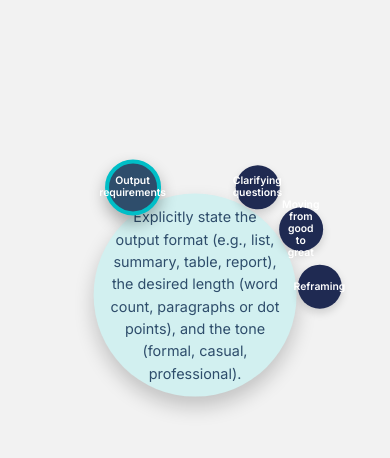
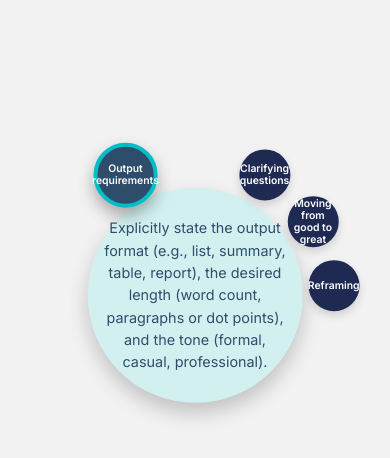
Before and after one commit to kathrynmcgilvrayeles/Refining-your-responses, a plain HTML site: page index.html in a window 390 px wide. Both pictures are taken after a click on the button "Output requirements". Drawn offline with nearby package versions, Linux system fonts and the light colour scheme.

Commit message:
Update index.html

```diff
--- a/index.html
+++ b/index.html
@@ -3,8 +3,7 @@
 <head>
   <meta charset="UTF-8" />
   <meta name="viewport" content="width=device-width, initial-scale=1" />
-  <title>Prompting Essentials — Orbit Bubbles</title>
-  <!-- Tailwind (utility only; styles below handle visuals) -->
+  <title>Prompting Essentials — Orbit Bubbles (Right → Left)</title>
   <script src="https://cdn.tailwindcss.com"></script>
   <style>
     @import url('https://fonts.googleapis.com/css2?family=Inter:wght@400;600;700&display=swap');
@@ -41,14 +40,14 @@
     }
 
     .large-circle{
-      width:300px;
-      height:300px;
+      width:340px; /* larger centre circle */
+      height:340px;
       background:var(--light);
       border-radius:50%;
       display:flex;
       align-items:center;
       justify-content:center;
-      padding:24px;
+      padding:28px;
       text-align:center;
       line-height:1.55;
       box-shadow:0 10px 20px rgba(0,0,0,.2);
@@ -60,21 +59,14 @@
       color:var(--darker);
     }
 
-    .large-circle p{
-      margin:0;
-      font-size:1rem;
-      font-weight:400;
-    }
+    .large-circle p{ margin:0; font-size:1rem; font-weight:400; }
 
-    #small-circles-wrapper{
-      position:absolute;
-      inset:0;
-    }
+    #small-circles-wrapper{ position:absolute; inset:0; }
 
     .small-circle{
       position:absolute;
-      width:82px;
-      height:82px;
+      width:95px;   /* larger small circle */
+      height:95px;
       background:var(--blue);
       color:#fff;
       border-radius:50%;
@@ -88,35 +80,26 @@
       font-size:.8rem;
       font-weight:600;
       box-shadow:0 4px 8px rgba(0,0,0,.15);
-      transition:
-        transform .7s ease-in-out,
-        width .25s ease-in-out,
-        height .25s ease-in-out,
-        border .25s ease-in-out,
-        color .25s ease-in-out,
-        background .25s ease-in-out;
+      transition:transform .7s ease-in-out, width .25s ease-in-out, height .25s ease-in-out, border .25s ease-in-out, color .25s ease-in-out, background .25s ease-in-out;
     }
 
     .small-circle.active{
-      width:104px;
-      height:104px;
+      width:120px; /* larger active size */
+      height:120px;
       border:4px solid var(--teal);
       background:var(--darker);
       z-index:10;
       box-shadow:0 8px 16px rgba(0,0,0,.3);
     }
 
-    .small-circle:focus-visible{
-      outline:3px dashed var(--pink);
-      outline-offset:2px;
-    }
+    .small-circle:focus-visible{ outline:3px dashed var(--pink); outline-offset:2px; }
 
     @media (max-width:768px){
       .learning-activity-container{ width:90vw;height:90vw; }
-      .large-circle{ width:52vw;height:52vw;padding:16px; }
+      .large-circle{ width:55vw;height:55vw;padding:16px; }
       .large-circle p{ font-size:.9rem; }
-      .small-circle{ width:15vw;height:15vw;font-size:.65rem;padding:4px; }
-      .small-circle.active{ width:18vw;height:18vw; }
+      .small-circle{ width:16vw;height:16vw;font-size:.65rem;padding:4px; }
+      .small-circle.active{ width:20vw;height:20vw; }
     }
   </style>
 </head>
@@ -129,7 +112,7 @@
   </div>
 
   <script>
-    // ---- Content (your new headings + copy) ----
+    // ---- Content (your headings + copy) ----
     const sectionsData = [
       {
         id: 'output',
@@ -166,13 +149,13 @@
 
     // ---- Layout constants (desktop reference) ----
     const BASE_W = 650;
-    const LARGE_D = 300;
-    const SMALL_D = 82;
-    const ACTIVE_D = 104;
+    const LARGE_D = 340;  // centre circle
+    const SMALL_D = 95;   // small bubble
+    const ACTIVE_D = 120; // active bubble
     const PADDING = 40;
 
-    const LEFT_STEP = 28;
-    const RIGHT_STEP = 28;
+    const LEFT_STEP  = 28; // spacing along left arc (top-left downward)
+    const RIGHT_STEP = 28; // spacing along right arc (top-right downward)
 
     function sizes(){
       const w = container.offsetWidth;
@@ -192,13 +175,13 @@
     const degToRad = d => d * (Math.PI/180);
 
     function render(){
-      const r = orbitRadius();
-      const s = sizes();
-      const cx = container.offsetWidth/2;
-      const cy = container.offsetHeight/2;
+      const r  = orbitRadius();
+      const s  = sizes();
+      const cx = container.offsetWidth / 2;
+      const cy = container.offsetHeight / 2;
 
-      const rightStart = 60;  // top-right
-      const leftStart  = 120; // top-left
+      const rightStart = 60;   // top-right
+      const leftStart  = 120;  // top-left
 
       const activeIndex = sectionsData.findIndex(sec => sec.id === activeCircleId);
 
@@ -206,9 +189,7 @@
         const el = document.getElementById(`circle-${sec.id}`);
         if(!el) return;
 
-        let angleDeg;
         let d = s.small;
-
         if(sec.id === activeCircleId){
           d = s.active;
           el.classList.add('active');
@@ -216,18 +197,16 @@
           el.classList.remove('active');
         }
 
+        // ALL bubbles start on the RIGHT; once a bubble (and any before it) is active, those go to the LEFT.
+        let angleDeg;
         if (activeIndex === -1) {
-          // Initial layout: split evenly around both arcs
-          const half = Math.ceil(sectionsData.length/2);
-          if(i < half){
-            angleDeg = leftStart + (i * LEFT_STEP);
-          } else {
-            const j = i - half;
-            angleDeg = rightStart - (j * RIGHT_STEP);
-          }
-        } else if(i <= activeIndex){
+          // Initial state: everyone on the right arc
+          angleDeg = rightStart - (i * RIGHT_STEP);
+        } else if (i <= activeIndex) {
+          // Selected and all earlier items move to the left arc
           angleDeg = leftStart + (i * LEFT_STEP);
         } else {
+          // Remaining items stay on the right arc, packed from the top
           const j = i - (activeIndex + 1);
           angleDeg = rightStart - (j * RIGHT_STEP);
         }
@@ -236,7 +215,7 @@
         const y = cy - r * Math.sin(degToRad(angleDeg)) - d/2;
 
         el.style.transform = `translate(${x}px, ${y}px)`;
-        el.style.width = `${d}px`;
+        el.style.width  = `${d}px`;
         el.style.height = `${d}px`;
       });
     }
@@ -244,7 +223,6 @@
     function onClickCircle(e){
       const id = e.currentTarget.dataset.id;
       if(activeCircleId === id) return;
-
       activeCircleId = id;
       const section = sectionsData.find(s => s.id === id);
       if(section){
@@ -260,11 +238,10 @@
         div.className = 'small-circle';
         div.id = `circle-${sec.id}`;
         div.dataset.id = sec.id;
+        div.textContent = sec.title;
         div.setAttribute('role','button');
         div.setAttribute('tabindex','0');
         div.setAttribute('aria-label', sec.title);
-        div.title = sec.title;
-        div.textContent = sec.title;
 
         div.addEventListener('click', onClickCircle);
         div.addEventListener('keydown', (ev)=>{
```
